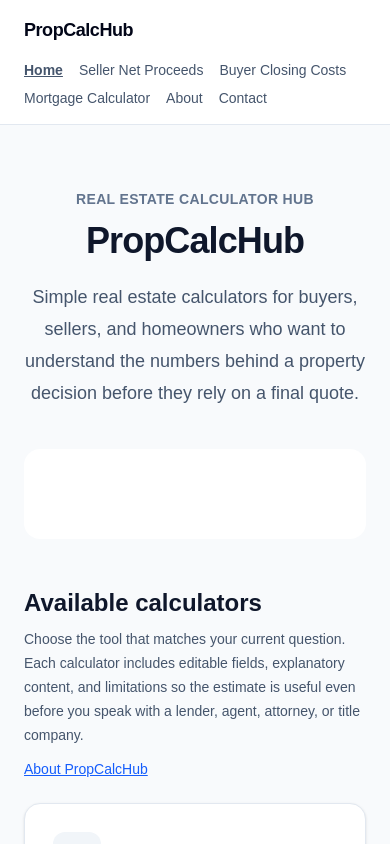
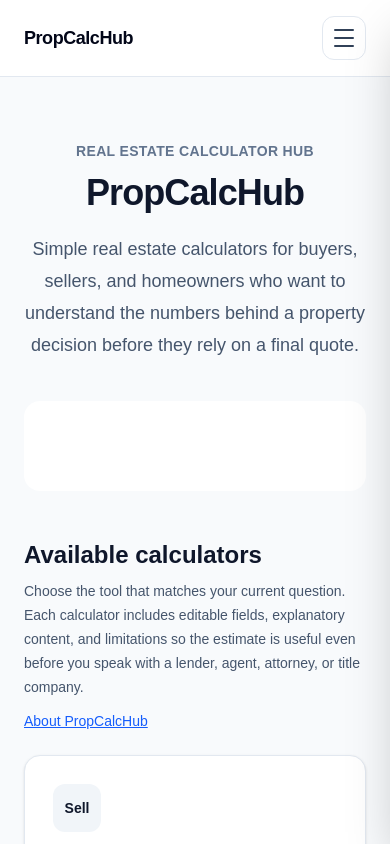
Before and after one commit to adamTully/propcalchub, a Next.js app: page / in a window 390 px wide. Shown: the top 844 px of the page. Built offline with nearby package versions, Linux system fonts and the light colour scheme.

Commit message:
added mobile menu

```diff
--- a/components/SiteHeader.tsx
+++ b/components/SiteHeader.tsx
@@ -1,5 +1,6 @@
 'use client';
 
+import { useState } from 'react';
 import { usePathname } from 'next/navigation';
 
 const navLinks = [
@@ -13,15 +14,33 @@ const navLinks = [
 
 export default function SiteHeader() {
   const pathname = usePathname();
+  const [isMenuOpen, setIsMenuOpen] = useState(false);
 
   return (
     <header className="border-b border-slate-200 bg-white">
-      <div className="mx-auto flex max-w-6xl flex-col gap-4 px-6 py-4 sm:flex-row sm:items-center sm:justify-between">
-        <a href="/" className="text-lg font-semibold tracking-tight text-slate-950">
-          PropCalcHub
-        </a>
+      <div className="mx-auto max-w-6xl px-6 py-4">
+        <div className="flex items-center justify-between gap-4">
+          <a href="/" className="text-lg font-semibold tracking-tight text-slate-950">
+            PropCalcHub
+          </a>
 
-        <nav className="flex flex-wrap gap-x-4 gap-y-2 text-sm font-medium text-slate-600">
+          <button
+            type="button"
+            className="inline-flex h-11 w-11 items-center justify-center rounded-xl border border-slate-200 text-slate-700 hover:bg-slate-50 md:hidden"
+            onClick={() => setIsMenuOpen((current) => !current)}
+            aria-expanded={isMenuOpen}
+            aria-controls="site-mobile-menu"
+            aria-label={isMenuOpen ? 'Close navigation menu' : 'Open navigation menu'}
+          >
+            <span className="flex w-5 flex-col gap-1.5" aria-hidden="true">
+              <span className="block h-0.5 rounded-full bg-current" />
+              <span className="block h-0.5 rounded-full bg-current" />
+              <span className="block h-0.5 rounded-full bg-current" />
+            </span>
+          </button>
+        </div>
+
+        <nav className="mt-4 hidden flex-wrap gap-x-4 gap-y-2 text-sm font-medium text-slate-600 md:flex md:justify-end">
           {navLinks.map((link) => {
             const isActive = pathname === link.href;
 
@@ -39,6 +58,61 @@ export default function SiteHeader() {
             );
           })}
         </nav>
+
+        {isMenuOpen ? (
+          <button
+            type="button"
+            className="fixed inset-0 z-40 bg-slate-950/35 md:hidden"
+            onClick={() => setIsMenuOpen(false)}
+            aria-label="Close navigation menu"
+          />
+        ) : null}
+
+        <div
+          id="site-mobile-menu"
+          className={`fixed right-0 top-0 z-50 h-dvh w-4/5 max-w-sm transform p-6 text-white shadow-2xl transition-transform duration-300 ease-out md:hidden ${
+            isMenuOpen ? 'translate-x-0' : 'translate-x-full'
+          }`}
+          style={{ backgroundColor: 'color-mix(in srgb, var(--color-slate-900) 94%, transparent)' }}
+        >
+          <div className="flex items-center justify-between gap-4">
+            <a
+              href="/"
+              className="text-lg font-semibold tracking-tight"
+              onClick={() => setIsMenuOpen(false)}
+            >
+              PropCalcHub
+            </a>
+            <button
+              type="button"
+              className="flex h-11 w-11 items-center justify-center rounded-xl bg-white/10 text-2xl leading-none text-white hover:bg-white/15"
+              onClick={() => setIsMenuOpen(false)}
+              aria-label="Close navigation menu"
+            >
+              ×
+            </button>
+          </div>
+
+          <nav className="mt-8 grid gap-2 text-lg font-medium">
+            {navLinks.map((link) => {
+              const isActive = pathname === link.href;
+
+              return (
+                <a
+                  key={link.href}
+                  href={link.href}
+                  className={`rounded-2xl px-4 py-4 text-white/90 hover:bg-white/10 hover:text-white ${
+                    isActive ? 'font-bold underline' : ''
+                  }`}
+                  aria-current={isActive ? 'page' : undefined}
+                  onClick={() => setIsMenuOpen(false)}
+                >
+                  {link.label}
+                </a>
+              );
+            })}
+          </nav>
+        </div>
       </div>
     </header>
   );
```
